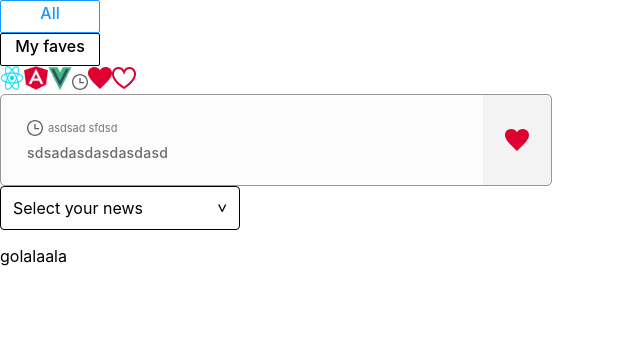
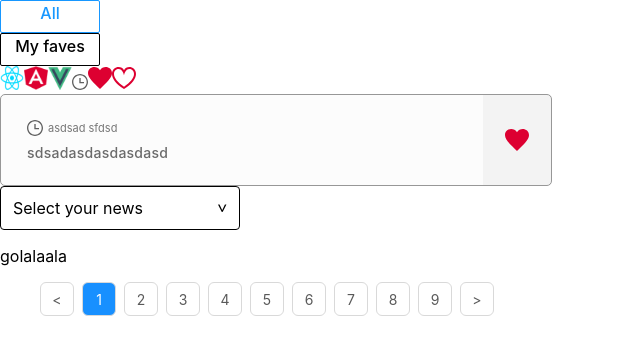
Before and after one commit to angelivan44/Reign-Test, a React (Create React App) app: page / in a window 1280 px wide. Shown: the top 354 px of the page, without its empty margins (0-640 px from the left). Built offline with nearby package versions, Linux system fonts and the light colour scheme.

Commit message:
add pagination component

```diff
--- a/src/App.js
+++ b/src/App.js
@@ -1,6 +1,7 @@
 import { useState } from "react";
 import Card from "./Components/Card";
 import Icon from "./Components/Icon";
+import Pagination from "./Components/Pagination";
 import Search from "./Components/Search";
 import Tab from "./Components/Tab";
 
@@ -19,6 +20,7 @@ function App() {
     <Card timedata = " asdsad sfdsd" type = "favorite"  body ="sdsadasdasdasdasd"></Card>
     <Search></Search>
     <p>golalaala</p>
+    <Pagination></Pagination>
     </div>
   );
 }
--- a/src/Components/Pagination.js
+++ b/src/Components/Pagination.js
@@ -0,0 +1,57 @@
+import styled from "@emotion/styled";
+import { useEffect, useState } from "react";
+
+export default function Pagination() {
+
+  const [select, setSelect] = useState(1)
+  const [offsetValue , setOffsetValue] = useState(0)
+
+  useEffect(()=>{
+    if(select >= 10){
+        setOffsetValue(select-9)
+    }
+    else {
+      setOffsetValue(0)
+    }
+
+  },[select])
+
+  const dimentionPagination = [...Array(11).keys()]
+
+  const data = dimentionPagination.map( item => {
+    switch (item){
+      case 0:
+        return <StyleIl select={select} data = "minus" onClick={()=>{select == 1 ? setSelect(select) : setSelect(select - 1)}} >{"<"}</StyleIl>
+      case 10:
+        return <StyleIl select={select} data = "plus" onClick={()=>{setSelect(select + 1)}}>{">"}</StyleIl>
+      default:
+        return <StyleIl select={select} data = {item+offsetValue} onClick={()=>{setSelect(item)}}> {item+offsetValue}</StyleIl>
+    }
+
+})
+
+  return (
+    <StyleUl >
+      {data}
+    </StyleUl>
+  );
+}
+
+const StyleUl = styled.ul`
+  display: flex;
+  list-style:none;
+  gap:8px;
+`;
+
+const StyleIl = styled.li`
+    display:flex;
+    width:32px;
+    height:32px;
+    font-size: 14px;
+    justify-content:center;
+    align-items:center;
+    border: solid 1px #d9d9d9;
+    border-radius: 6px;
+    color: ${props => props.select == props.data ? "#fff"  : "rgba(0, 0, 0, 0.65)"};
+    background-color:${props => props.select == props.data ? "#1890ff" : ""};
+`
--- a/src/Components/Search.js
+++ b/src/Components/Search.js
@@ -11,11 +11,11 @@ export default function Search( ) {
         <p>Select your news</p>
         <StyleP>&lt;</StyleP>
       </StyleDiv>
-      <StyleOl toggle={toggle}>
+      <StyleUl toggle={toggle}>
         <li><Icon type="angular"></Icon>Angular</li>
         <li><Icon type="react"></Icon>Reacts</li>
         <li><Icon type="vue"></Icon>Vuejs</li>
-      </StyleOl>
+      </StyleUl>
     </StyleContainer>
   );
 }
@@ -34,7 +34,7 @@ const StyleP = styled.p`
   transform : rotate(-90deg);
   margin:0;
 `
-const StyleOl = styled.ol`
+const StyleUl = styled.ul`
   display:${props => props.toggle ? "block" : "none"};
   list-style: none;
   background-color:#fff;
```
